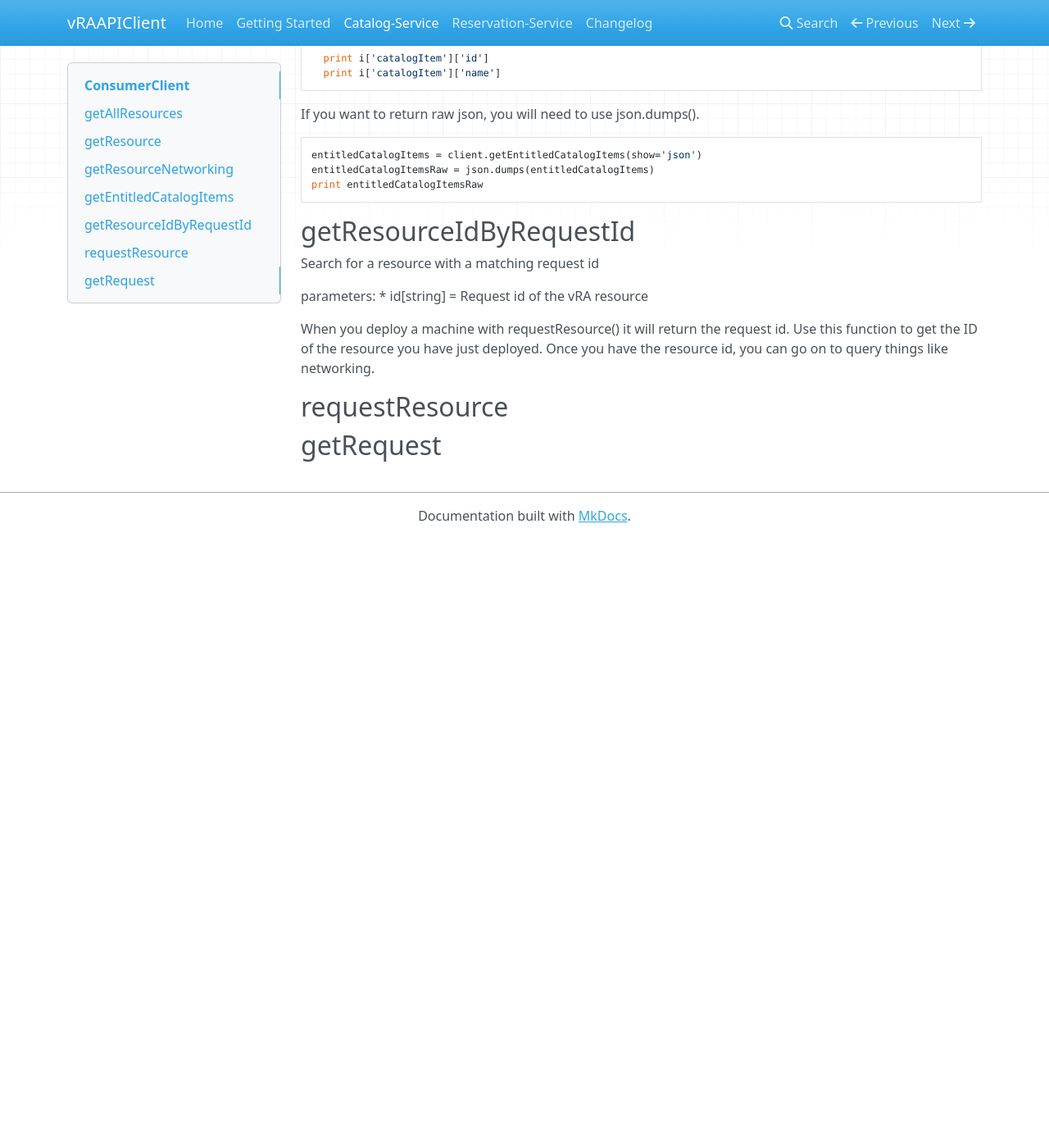
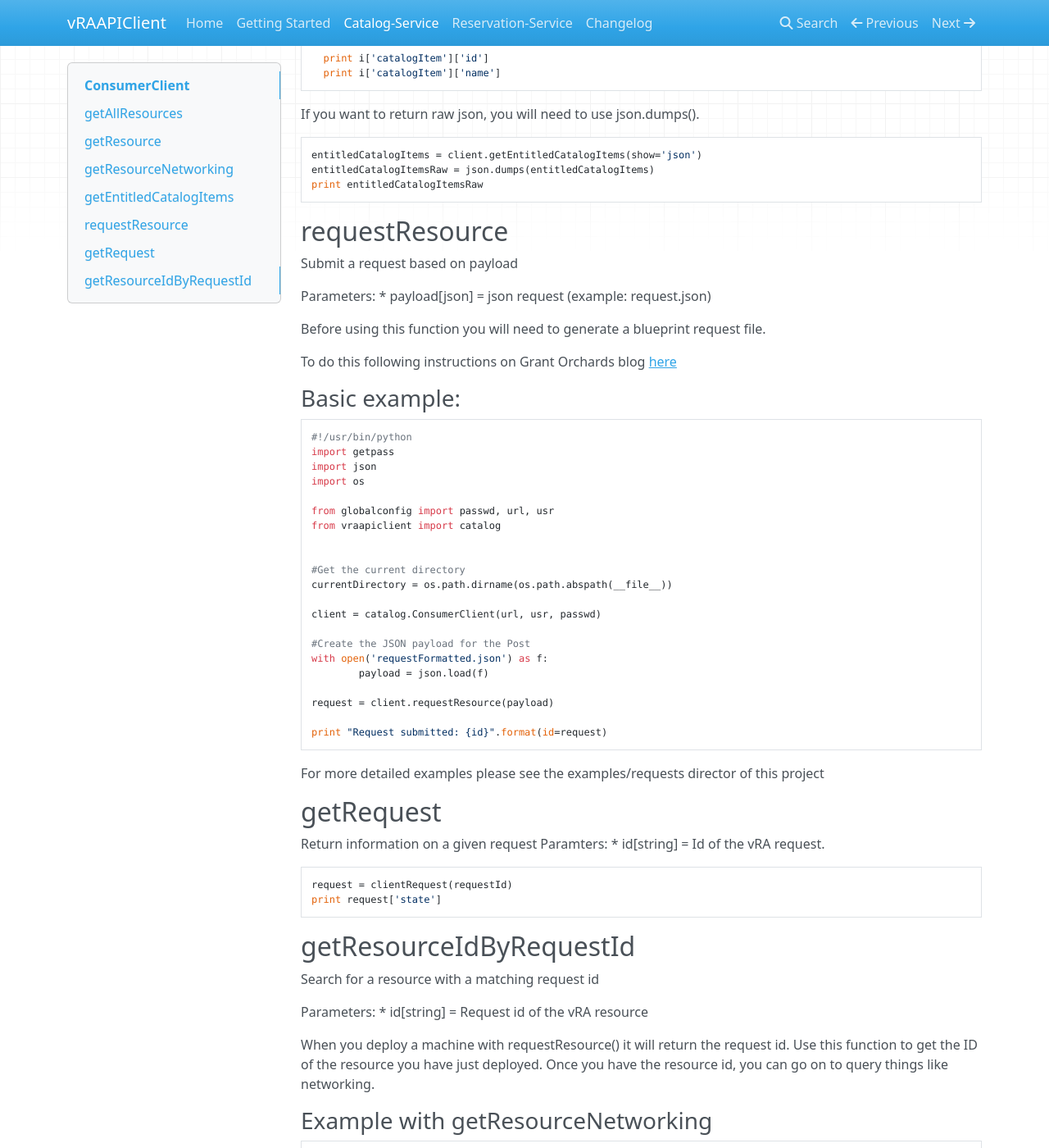
Before and after one commit to chelnak/vRAAPIClient, an MkDocs documentation site: the page built from docs/Catalog-Service.md, in a window 1280 px wide and 1400 px high, scrolled down 2073 px. Shown: the whole window at 82% size. Built offline with MkDocs 1.6.1, drawn with Linux system fonts in a browser that asks for light colours; nearby versions of some CDN libraries; old or Windows-style settings are respelled for this version of MkDocs; before the commit the page ends 2730 px from its top, so only the background shows below that; some of the changed text lies outside the part shown.

Commit message:
More docs

````diff
--- a/docs/Catalog-Service.md
+++ b/docs/Catalog-Service.md
@@ -123,18 +123,73 @@ entitledCatalogItemsRaw = json.dumps(entitledCatalogItems)
 print entitledCatalogItemsRaw
 ```
 
+##requestResource
+
+Submit a request based on payload
+
+Parameters:
+* payload[json] = json request (example: request.json)
+
+Before using this function you will need to generate a blueprint request file.
+
+To do this following instructions on Grant Orchards blog [here](http://grantorchard.com/vcac/concepts/exploring-vcac-api-part-1/)
+
+###Basic example:
+
+```
+#!/usr/bin/python
+import getpass
+import json
+import os
+
+from globalconfig import passwd, url, usr
+from vraapiclient import catalog
+
+
+#Get the current directory
+currentDirectory = os.path.dirname(os.path.abspath(__file__))
+
+client = catalog.ConsumerClient(url, usr, passwd)
+
+#Create the JSON payload for the Post
+with open('requestFormatted.json') as f:
+        payload = json.load(f)
+
+request = client.requestResource(payload)
+
+print "Request submitted: {id}".format(id=request)
+```
+
+For more detailed examples please see the examples/requests director of this project
+
+##getRequest
+
+Return information on a given request
+Paramters:
+* id[string] = Id of the vRA request.
+
+```
+request = clientRequest(requestId)
+print request['state']
+```
+
 ##getResourceIdByRequestId
 
 Search for a resource with a matching request id
 
-parameters:
+Parameters:
 * id[string] = Request id of the vRA resource
 
 When you deploy a machine with requestResource() it will return the request id. Use this function
 to get the ID of the resource you have just deployed. Once you have the resource id, you can go on
 to query things like networking.
 
-##requestResource
+###Example with getResourceNetworking
 
+```
+resourceId = client.getResourceIdByRequestId(requestId)
+resourceNetworking = client.getResourceNetworking(resourceId)
 
-##getRequest
+for i in resourceNetworking:
+  print "{key} : {value}".format(key=i['key'], value=i['value']['value'])
+```
````
Also changed, not shown: other parts of docs/Catalog-Service.md (+2 -2 lines), 1 other file.
